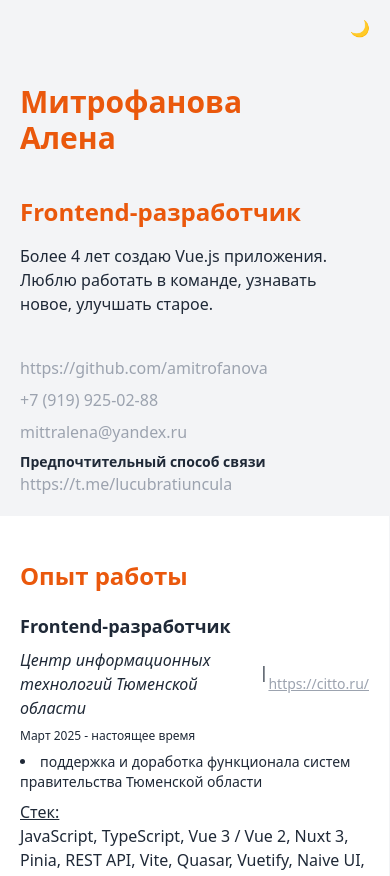
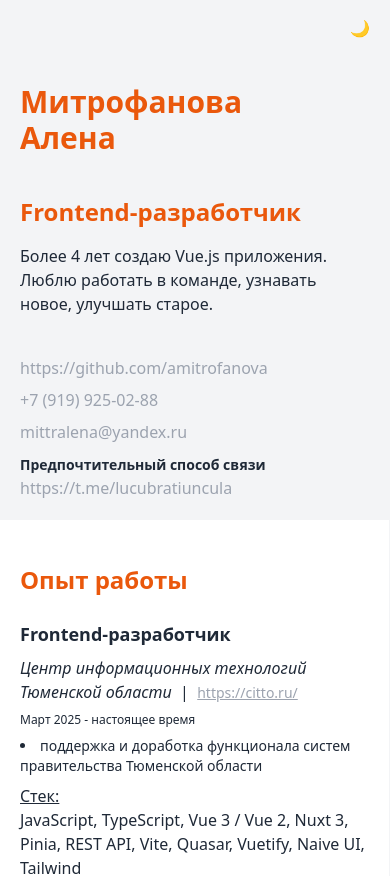
Before and after one commit to amitrofanova/resume, a Vue app: page / in a window 390 px wide. Shown: the top 876 px of the page. Built offline with nearby package versions, Linux system fonts and the light colour scheme.

Commit message:
fix mobile layout

```diff
--- a/src/components/ContactsBlock.vue
+++ b/src/components/ContactsBlock.vue
@@ -22,11 +22,11 @@ const getLink = (item: ContactItem) => {
 
 <template>
   <ul class="flex flex-col gap-2">
-    <li v-for="(contact, index) in contacts" :key="index" class="flex flex-wrap">
+    <li v-for="(contact, index) in contacts" :key="index">
       <span v-if="contact?.preferable" class="font-bold text-sm font-bold"
         >Предпочтительный способ связи</span
       >
-      <a :href="getLink(contact)" target="_blank" class="text-secondary hover:underline">{{
+      <a :href="getLink(contact)" target="_blank" class="block text-secondary hover:underline">{{
         contact.value
       }}</a>
     </li>
--- a/src/components/ExperienceBlock.vue
+++ b/src/components/ExperienceBlock.vue
@@ -13,8 +13,8 @@ const getStaskString = (stackArray: string[]) => stackArray.join(', ');
 <template>
   <BaseHeader headingLevel="h2">Опыт работы</BaseHeader>
   <div v-for="item in items" :key="item.jobTitle" class="grid gap-2">
-    <h3 class="mt-3 text-lg font-bold">{{ item.jobTitle }}</h3>
-    <div class="flex items-center">
+    <h3 class="mt-4 text-lg font-bold">{{ item.jobTitle }}</h3>
+    <div>
       <span class="italic">{{ item.companyName }}</span>
       &nbsp;|&nbsp;
       <a
```
